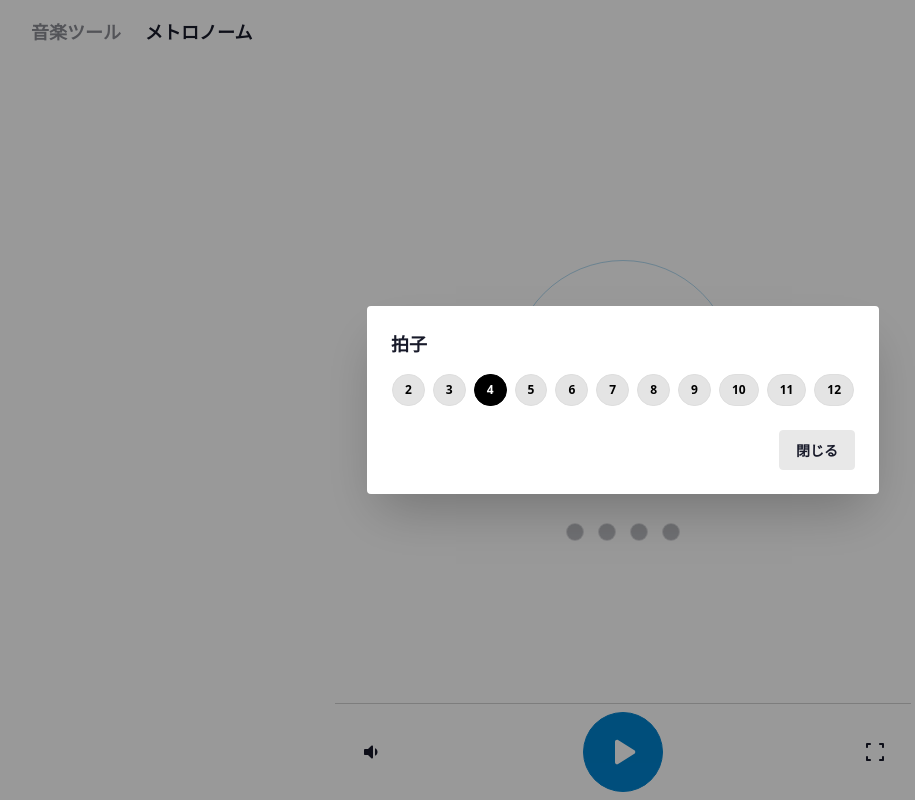
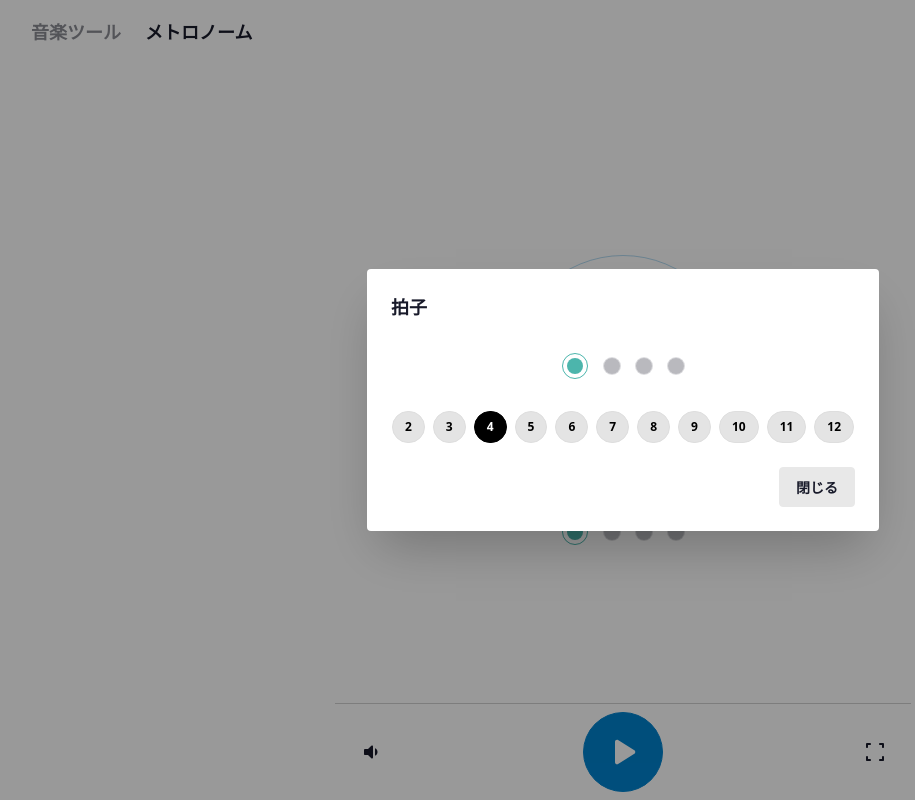
Before and after one commit to ashcolor/music-tools, a React (Vite) app: page /metronome in a window 1280 px wide. Both pictures are taken after a click on the button 640 px from the left and 531 px from the top of the page. Shown: the whole page, without its empty margins (17-932 px from the left). Built offline with nearby package versions, Linux system fonts and the light colour scheme; some icons are missing.

Commit message:
add: 強拍

```diff
--- a/src/components/BeatsDots.tsx
+++ b/src/components/BeatsDots.tsx
@@ -2,38 +2,81 @@ type Props = {
   isPlaying?: boolean;
   beatsPerMeasure?: number;
   currentBeat?: number;
+  accentBeats?: number[];
   onClick?: () => void;
+  onToggleAccent?: (beat: number) => void;
 };
 
-const getBeatDotClass = (beat: number, currentBeat: number) => {
-  if (currentBeat === beat) {
-    if (beat === 1) {
-      return "bg-accent ring-2 ring-accent/25 beat-pulse scale-150";
-    } else {
-      return "bg-success ring-2 ring-success/25 beat-pulse scale-150";
+function BeatDot({
+  isCurrent,
+  isAccent,
+}: {
+  isCurrent: boolean;
+  isAccent: boolean;
+}) {
+  const baseClass = "size-4 rounded-full transition-all duration-100";
+  if (isAccent) {
+    const borderColor = isCurrent ? "border-accent" : "border-accent/70";
+    const fillColor = isCurrent ? "bg-accent" : "bg-accent/70";
+    const animClass = isCurrent ? "beat-pulse scale-150" : "";
+    return (
+      <div
+        className={`rounded-full border p-1 transition-all duration-100 ${borderColor} ${animClass}`}
+      >
+        <div className={`${baseClass} ${fillColor}`} />
+      </div>
+    );
   }
-  } else {
-    return "bg-base-content/30 ring-1 ring-base-content/15";
+  const cls = isCurrent
+    ? "bg-success ring-2 ring-success/25 beat-pulse scale-150"
+    : "bg-base-content/30 ring-1 ring-base-content/15";
+  return <div className={`${baseClass} ${cls}`} />;
 }
-};
 
-export default function BeatsDots({ beatsPerMeasure = 1, currentBeat = 1, onClick }: Props) {
+export default function BeatsDots({
+  beatsPerMeasure = 1,
+  currentBeat = 1,
+  accentBeats = [],
+  onClick,
+  onToggleAccent,
+}: Props) {
   const beats = Array.from({ length: beatsPerMeasure }, (_, i) => i + 1);
+  const dots = beats.map((beat) => {
+    const dot = (
+      <BeatDot isCurrent={currentBeat === beat} isAccent={accentBeats.includes(beat)} />
+    );
+    if (onToggleAccent) {
+      return (
+        <button
+          key={beat}
+          type="button"
+          className="cursor-pointer"
+          onClick={(e) => {
+            e.stopPropagation();
+            onToggleAccent(beat);
+          }}
+          aria-label={`${beat}拍目のアクセント切り替え`}
+        >
+          {dot}
+        </button>
+      );
+    }
+    return <span key={beat}>{dot}</span>;
+  });
 
   return (
     <div className="flex justify-center">
+      {onClick && !onToggleAccent ? (
         <button
           type="button"
           className="flex items-center gap-4 cursor-pointer px-6 py-4 rounded-lg hover:bg-base-200 transition-colors"
           onClick={onClick}
         >
-        {beats.map((beat) => (
-          <div
-            key={beat}
-            className={`w-4 h-4 rounded-full transition-all duration-100 ${getBeatDotClass(beat, currentBeat)}`}
-          />
-        ))}
+          {dots}
         </button>
+      ) : (
+        <div className="flex items-center gap-4 px-6 py-4">{dots}</div>
+      )}
     </div>
   );
 }
--- a/src/components/MetronomeApp.tsx
+++ b/src/components/MetronomeApp.tsx
@@ -197,6 +197,7 @@ export default function MetronomeApp() {
           isPlaying={state.isPlaying}
           currentBeat={state.currentBeat}
           beatsPerMeasure={state.beatsPerMeasure}
+          accentBeats={state.accentBeats}
           onClick={() => beatsModalRef.current?.showModal()}
         />
         </div>
@@ -222,7 +223,16 @@ export default function MetronomeApp() {
       <dialog ref={beatsModalRef} className="modal">
         <div className="modal-box">
           <h3 className="font-bold text-lg mb-4">拍子</h3>
-          <BeatsInput value={state.beatsPerMeasure} onChange={actions.setBeatsPerMeasure} />
+          <div className="flex flex-col gap-4">
+            <BeatsDots
+              isPlaying={state.isPlaying}
+              currentBeat={state.currentBeat}
+              beatsPerMeasure={state.beatsPerMeasure}
+              accentBeats={state.accentBeats}
+              onToggleAccent={actions.toggleAccentBeat}
+            />
+            <BeatsInput value={state.beatsPerMeasure} onChange={actions.setBeatsPerMeasure} />
+          </div>
           <div className="modal-action">
             <form method="dialog">
               <button className="btn">閉じる</button>
--- a/src/contexts/MetronomeContext.tsx
+++ b/src/contexts/MetronomeContext.tsx
@@ -65,6 +65,7 @@ type State = {
   isPaused: boolean;
   currentBeat: number;
   beatsPerMeasure: number;
+  accentBeats: number[];
   isAccelerating: boolean;
   accelerationMode: AccelerationMode;
   accelerationStartBpm: number;
@@ -79,6 +80,7 @@ type PersistedSettings = Pick<
   State,
   | "bpm"
   | "beatsPerMeasure"
+  | "accentBeats"
   | "accelerationMode"
   | "accelerationStartBpm"
   | "accelerationInterval"
@@ -91,6 +93,7 @@ type PersistedSettings = Pick<
 type Action =
   | { type: "SET_BPM"; bpm: number }
   | { type: "SET_BEATS_PER_MEASURE"; beats: number }
+  | { type: "TOGGLE_ACCENT_BEAT"; beat: number }
   | { type: "SET_ACCELERATION_START_BPM"; bpm: number }
   | { type: "SET_ACCELERATION_INTERVAL"; value: number }
   | { type: "SET_ACCELERATION_STEP"; value: number }
@@ -116,6 +119,7 @@ const initialState: State = {
   isPaused: false,
   currentBeat: 0,
   beatsPerMeasure: 4,
+  accentBeats: [1],
   isAccelerating: false,
   accelerationMode: "off",
   accelerationStartBpm: 120,
@@ -126,10 +130,27 @@ const initialState: State = {
   theme: "light",
 };
 
+function sanitizeAccentBeats(value: unknown, beatsPerMeasure: number): number[] {
+  if (!Array.isArray(value)) {
+    return initialState.accentBeats.filter((b) => b <= beatsPerMeasure);
+  }
+  const filtered = value.filter(
+    (b): b is number =>
+      typeof b === "number" && Number.isInteger(b) && b >= 1 && b <= beatsPerMeasure,
+  );
+  return Array.from(new Set(filtered)).sort((a, b) => a - b);
+}
+
 function sanitizePersistedSettings(value: unknown): PersistedSettings | null {
   if (!value || typeof value !== "object") return null;
 
   const candidate = value as Record<string, unknown>;
+
+  const beatsPerMeasure = clampBeatsPerMeasure(
+    typeof candidate.beatsPerMeasure === "number" && Number.isFinite(candidate.beatsPerMeasure)
+      ? candidate.beatsPerMeasure
+      : initialState.beatsPerMeasure,
+  );
 
   return {
     bpm: clampBpm(
@@ -137,11 +158,8 @@ function sanitizePersistedSettings(value: unknown): PersistedSettings | null {
         ? candidate.bpm
         : initialState.bpm,
     ),
-    beatsPerMeasure: clampBeatsPerMeasure(
-      typeof candidate.beatsPerMeasure === "number" && Number.isFinite(candidate.beatsPerMeasure)
-        ? candidate.beatsPerMeasure
-        : initialState.beatsPerMeasure,
-    ),
+    beatsPerMeasure,
+    accentBeats: sanitizeAccentBeats(candidate.accentBeats, beatsPerMeasure),
     accelerationMode: isAccelerationMode(candidate.accelerationMode)
       ? candidate.accelerationMode
       : initialState.accelerationMode,
@@ -194,6 +212,7 @@ function toPersistedSettings(state: State): PersistedSettings {
   return {
     bpm: state.bpm,
     beatsPerMeasure: state.beatsPerMeasure,
+    accentBeats: state.accentBeats,
     accelerationMode: state.accelerationMode,
     accelerationStartBpm: state.accelerationStartBpm,
     accelerationInterval: state.accelerationInterval,
@@ -208,8 +227,23 @@ function reducer(state: State, action: Action): State {
   switch (action.type) {
     case "SET_BPM":
       return { ...state, bpm: clampBpm(action.bpm) };
-    case "SET_BEATS_PER_MEASURE":
-      return { ...state, beatsPerMeasure: clampBeatsPerMeasure(action.beats) };
+    case "SET_BEATS_PER_MEASURE": {
+      const beats = clampBeatsPerMeasure(action.beats);
+      return {
+        ...state,
+        beatsPerMeasure: beats,
+        accentBeats: state.accentBeats.filter((b) => b <= beats),
+      };
+    }
+    case "TOGGLE_ACCENT_BEAT": {
+      const beat = action.beat;
+      if (beat < 1 || beat > state.beatsPerMeasure) return state;
+      const exists = state.accentBeats.includes(beat);
+      const next = exists
+        ? state.accentBeats.filter((b) => b !== beat)
+        : [...state.accentBeats, beat].sort((a, b) => a - b);
+      return { ...state, accentBeats: next };
+    }
     case "SET_ACCELERATION_START_BPM":
       return { ...state, accelerationStartBpm: clampBpm(action.bpm) };
     case "SET_ACCELERATION_INTERVAL":
@@ -271,6 +305,7 @@ type Actions = {
   toggle: () => void;
   setBpm: (n: number) => void;
   setBeatsPerMeasure: (n: number) => void;
+  toggleAccentBeat: (beat: number) => void;
   setAccelerationStartBpm: (n: number) => void;
   setAccelerationInterval: (n: number) => void;
   setAccelerationStep: (n: number) => void;
@@ -386,13 +421,14 @@ export function MetronomeProvider({ children }: { children: ReactNode }) {
     while (nextNoteTimeRef.current < ctx.currentTime + SCHEDULE_AHEAD_TIME) {
       const s = stateRef.current;
       const beatNumber = nextBeatNumberRef.current;
-      const isAccent = beatNumber === 1;
+      const isAccent = s.accentBeats.includes(beatNumber);
+      const isMeasureStart = beatNumber === 1;
       const time = nextNoteTimeRef.current;
 
       playClick(time, isAccent);
       scheduledQueueRef.current.push({ beat: beatNumber, time });
 
-      if (s.isAccelerating && isAccent && accelerationBeatCountRef.current > 0) {
+      if (s.isAccelerating && isMeasureStart && accelerationBeatCountRef.current > 0) {
         if (accelerationBeatCountRef.current >= s.accelerationInterval) {
           accelerationBeatCountRef.current = 0;
           const bound = accelerationBoundBpm(s.accelerationMode);
@@ -407,7 +443,7 @@ export function MetronomeProvider({ children }: { children: ReactNode }) {
           }
         }
       }
-      if (stateRef.current.isAccelerating && isAccent) {
+      if (stateRef.current.isAccelerating && isMeasureStart) {
         accelerationBeatCountRef.current++;
       }
 
@@ -496,6 +532,11 @@ export function MetronomeProvider({ children }: { children: ReactNode }) {
     [syncDispatch],
   );
 
+  const toggleAccentBeat = useCallback(
+    (beat: number) => syncDispatch({ type: "TOGGLE_ACCENT_BEAT", beat }),
+    [syncDispatch],
+  );
+
   const setAccelerationStartBpm = useCallback(
     (n: number) => syncDispatch({ type: "SET_ACCELERATION_START_BPM", bpm: n }),
     [syncDispatch],
@@ -546,6 +587,7 @@ export function MetronomeProvider({ children }: { children: ReactNode }) {
   const persistedSettings = useMemo(() => toPersistedSettings(state), [
     state.bpm,
     state.beatsPerMeasure,
+    state.accentBeats,
     state.accelerationMode,
     state.accelerationStartBpm,
     state.accelerationInterval,
@@ -585,6 +627,7 @@ export function MetronomeProvider({ children }: { children: ReactNode }) {
         toggle,
         setBpm,
         setBeatsPerMeasure,
+        toggleAccentBeat,
         setAccelerationStartBpm,
         setAccelerationInterval,
         setAccelerationStep,
@@ -603,6 +646,7 @@ export function MetronomeProvider({ children }: { children: ReactNode }) {
       toggle,
       setBpm,
       setBeatsPerMeasure,
+      toggleAccentBeat,
       setAccelerationStartBpm,
       setAccelerationInterval,
       setAccelerationStep,
```
Lines whose indentation alone changed are shown as unchanged.
